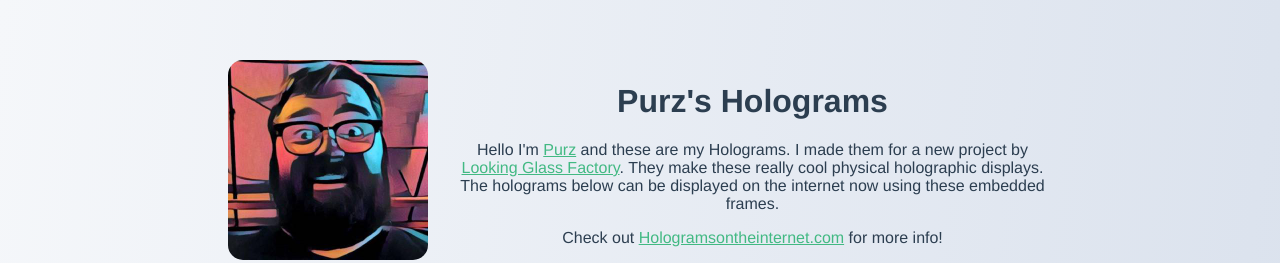
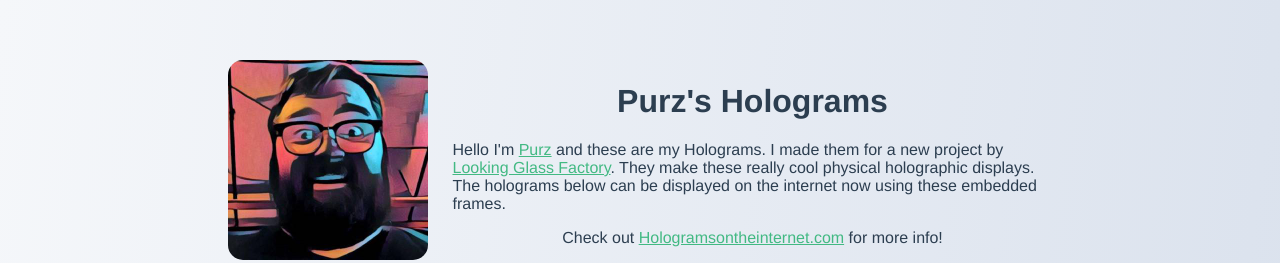
Before and after one commit to purzbeats/holograms-purz, a Vue app: page / in a window 1280 px wide. Shown: the top 263 px of the page. Built offline with nearby package versions, Linux system fonts and the light colour scheme.

Commit message:
Update Holograms.vue

```diff
--- a/src/components/Holograms.vue
+++ b/src/components/Holograms.vue
@@ -7,7 +7,7 @@
       </div>
       <div>
         <h1>{{ msg }}</h1>
-        <p style="max-width: 600px;">Hello I'm <a href="https://twitter.com/PurzBeats">Purz</a> and these are my Holograms. I made them for a new project by <a href="https://lookingglassfactory.com/">Looking Glass Factory</a>. They make these really cool physical holographic displays. The holograms below can be displayed on the internet now using these embedded frames.</p>
+        <p style="max-width: 600px; text-align: left;">Hello I'm <a href="https://twitter.com/PurzBeats">Purz</a> and these are my Holograms. I made them for a new project by <a href="https://lookingglassfactory.com/">Looking Glass Factory</a>. They make these really cool physical holographic displays. The holograms below can be displayed on the internet now using these embedded frames.</p>
         <p>Check out <a href="https://hologramsontheinternet.com">Hologramsontheinternet.com</a> for more info!</p>
       </div>
     </div>
```
